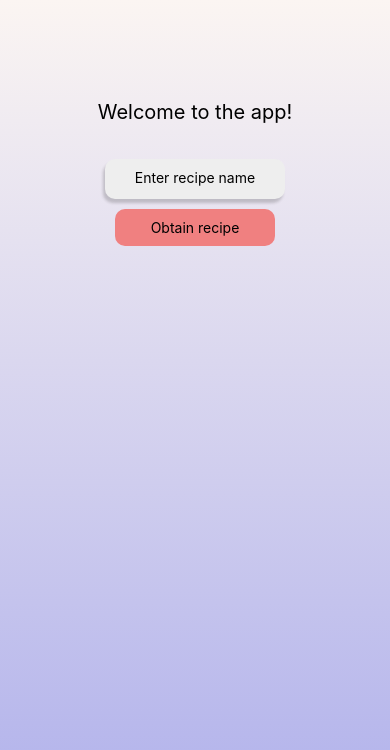
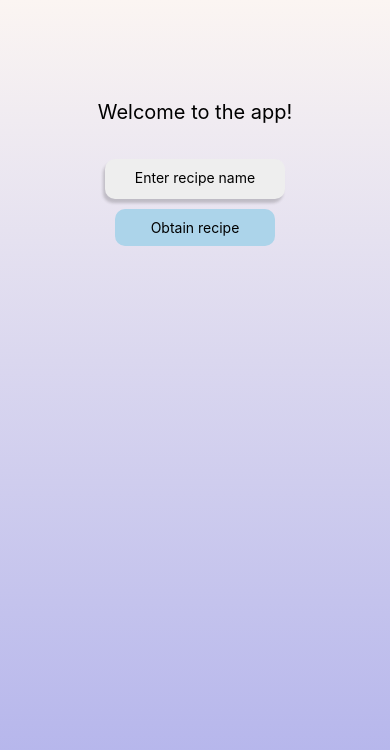
Before and after one commit to RuthMitty/appRecetas, a React Native app: screen / in a window 390 px wide. Shown: the top 750 px of the page. Built offline with nearby package versions, Linux system fonts and the light colour scheme.

Commit message:
changed button color

```diff
--- a/components/Busqueda.js
+++ b/components/Busqueda.js
@@ -65,7 +65,7 @@ export default function Busqueda({setDatosReceta, setError}) {
       textAlign:"center"
     },
     button:{
-      backgroundColor: "lightcoral",
+      backgroundColor: '#ACD4EA',
       padding: 10,
       margin: 10,
       borderRadius: 10,
```
